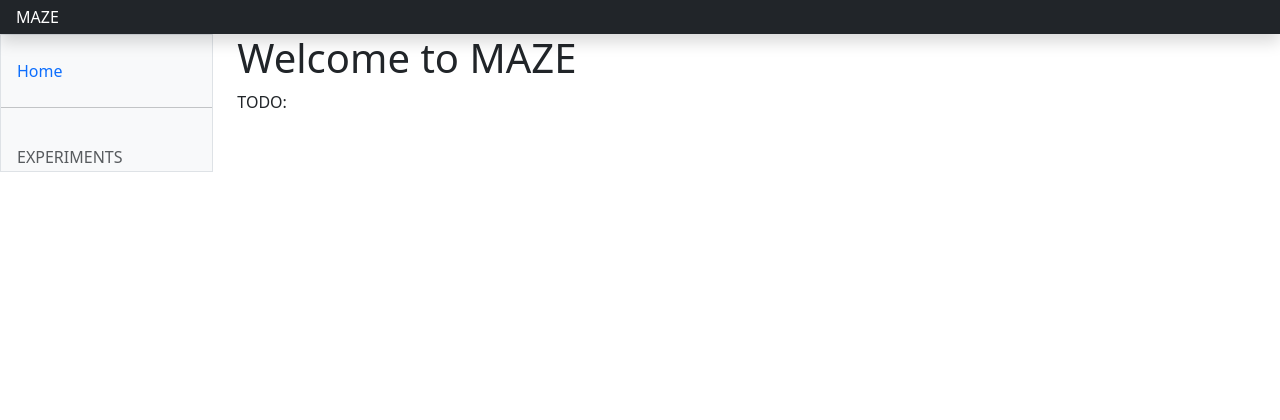
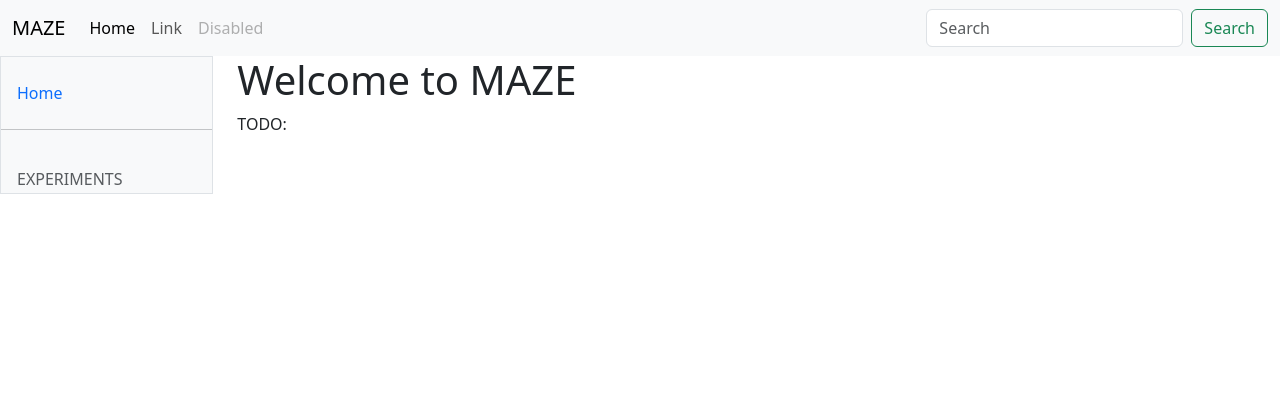
Before and after one commit to LaunchPlatform/maze, a FastAPI app: page / in a window 1280 px wide. Shown: the top 420 px of the page. Run offline with FastAPI, Linux system fonts and the light colour scheme; some libraries are stand-ins or nearby versions.

Commit message:
Update header

```diff
--- a/maze/web/templates/layout.html
+++ b/maze/web/templates/layout.html
@@ -40,33 +40,38 @@
       </ul>
     </div>
 
-<header class="navbar sticky-top bg-dark flex-md-nowrap p-0 shadow" data-bs-theme="dark">
-  <a class="navbar-brand col-md-3 col-lg-2 me-0 px-3 fs-6 text-white" href="#">{{ settings.SITE_NAME }}</a>
-
-  <ul class="navbar-nav flex-row d-md-none">
-    <li class="nav-item text-nowrap">
-      <button class="nav-link px-3 text-white" type="button" data-bs-toggle="collapse" data-bs-target="#navbarSearch" aria-controls="navbarSearch" aria-expanded="false" aria-label="Toggle search">
-        FIXME
-      </button>
-    </li>
-    <li class="nav-item text-nowrap">
-      <button class="nav-link px-3 text-white" type="button" data-bs-toggle="offcanvas" data-bs-target="#sidebarMenu" aria-controls="sidebarMenu" aria-expanded="false" aria-label="Toggle navigation">
-        FIXME
-      </button>
-    </li>
-  </ul>
-
-  <div id="navbarSearch" class="navbar-search w-100 collapse">
-    <input class="form-control w-100 rounded-0 border-0" type="text" placeholder="Search" aria-label="Search">
+<nav class="navbar sticky-top navbar-expand-lg bg-body-tertiary">
+  <div class="container-fluid">
+    <button class="navbar-toggler" type="button" data-bs-toggle="collapse" data-bs-target="#navbarToggler" aria-controls="navbarToggler" aria-expanded="false" aria-label="Toggle navigation">
+      <span class="navbar-toggler-icon"></span>
+    </button>
+    <div class="collapse navbar-collapse" id="navbarToggler">
+      <a class="navbar-brand" href="{{ url_for('home') }}">MAZE</a>
+      <ul class="navbar-nav me-auto mb-2 mb-lg-0">
+        <li class="nav-item">
+          <a class="nav-link active" aria-current="page" href="{{ url_for('home') }}">Home</a>
+        </li>
+        <li class="nav-item">
+          <a class="nav-link" href="#">Link</a>
+        </li>
+        <li class="nav-item">
+          <a class="nav-link disabled" aria-disabled="true">Disabled</a>
+        </li>
+      </ul>
+      <form class="d-flex" role="search">
+        <input class="form-control me-2" type="search" placeholder="Search" aria-label="Search">
+        <button class="btn btn-outline-success" type="submit">Search</button>
+      </form>
+    </div>
   </div>
-</header>
+</nav>
 
 <div class="container-fluid">
   <div class="row">
     <div class="sidebar border border-right col-md-3 col-lg-2 p-0 bg-body-tertiary">
       <div class="offcanvas-md offcanvas-end bg-body-tertiary" tabindex="-1" id="sidebarMenu" aria-labelledby="sidebarMenuLabel">
         <div class="offcanvas-header">
-          <h5 class="offcanvas-title" id="sidebarMenuLabel">Company name</h5>
+          <h5 class="offcanvas-title" id="sidebarMenuLabel">MAZE</h5>
           <button type="button" class="btn-close" data-bs-dismiss="offcanvas" data-bs-target="#sidebarMenu" aria-label="Close"></button>
         </div>
         <div class="offcanvas-body d-md-flex flex-column p-0 pt-lg-3 overflow-y-auto">
```
